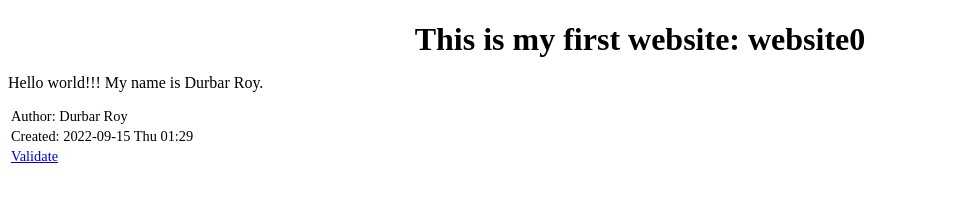
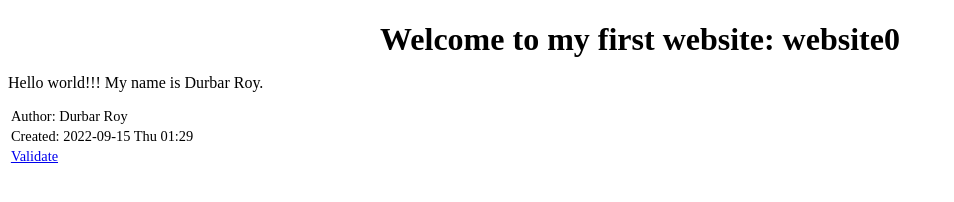
Before and after one commit to durbarroy/wesbite0, a plain HTML site: page index.html in a window 1280 px wide. Shown: the whole page, without its empty margins (0-954 px from the left). Drawn offline with Linux system fonts and the light colour scheme.

Commit message:
Update index.html

```diff
--- a/index.html
+++ b/index.html
@@ -242,7 +242,7 @@ for the JavaScript code in this tag.
 </head>
 <body>
 <div id="content">
-<h1 class="title">This is my first website: website0</h1>
+<h1 class="title">Welcome to my first website: website0</h1>
 <p>
 Hello world!!! My name is Durbar Roy.
 </p>
```
